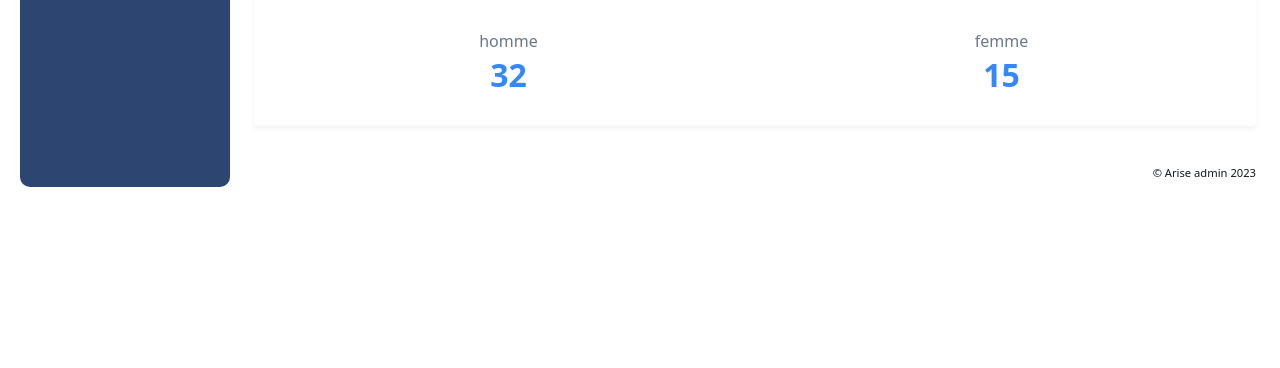
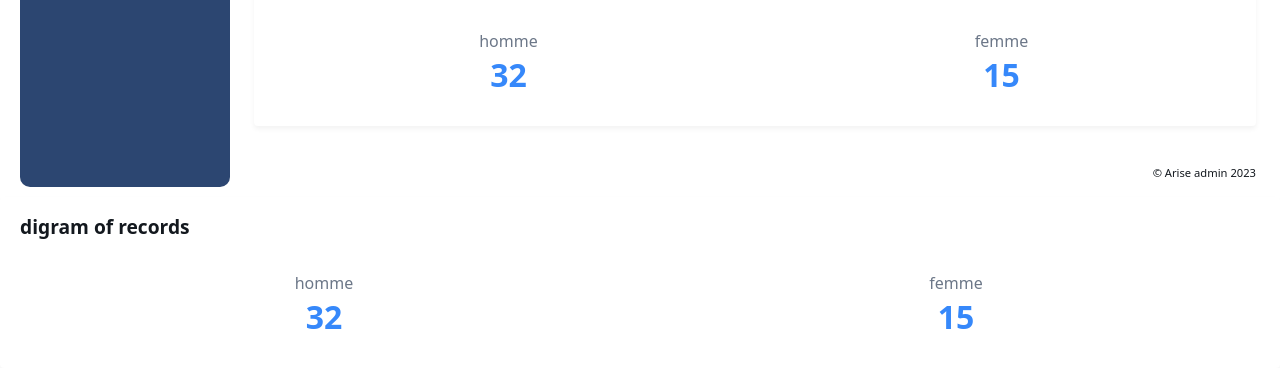
Before and after one commit to cevos55/patient_management, a Flask app: page /secretary/acceuil in a window 1280 px wide. Shown: the part 1150-1518 px from the top of the page. Before the commit the page ends 1337 px from the top, so only its background shows below. Run offline with Flask 3, Linux system fonts and the light colour scheme; some libraries are stand-ins or nearby versions; grey boxes are pictures that could not be loaded.

Commit message:
4e commit

```diff
--- a/app/templates/secretary/dashboard.html
+++ b/app/templates/secretary/dashboard.html
@@ -579,5 +579,44 @@
 
 
 
+
+
+
+
+
+
+
+
+
+
+
+
+
+    <div class="col-xxl-4 col-sm-12 col-12">
+								<div class="card">
+									<div class="card-header">
+										<div class="card-title">digram of records</div>
+									</div>
+									<div class="card-body">
+										<div id="deals"></div>
+										<!-- Row start -->
+										<div class="row">
+											<div class="col-sm-6 col-6">
+												<div class="info-stats">
+													<h5>homme</h5>
+													<h3>32</h3>
+												</div>
+											</div>
+											<div class="col-sm-6 col-6">
+												<div class="info-stats">
+													<h5>femme</h5>
+													<h3>15</h3>
+												</div>
+											</div>
+										</div>
+										<!-- Row end -->
+									</div>
+								</div>
+							</div>
 	</body>
 </html>
```
